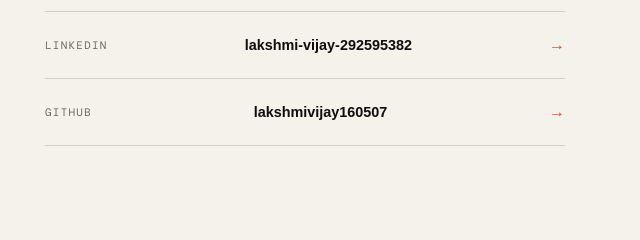
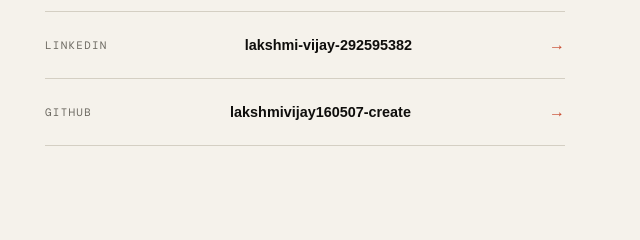
Before and after one commit to lakshmivijay160507-create/portfileo, a plain HTML site: page index.html in a window 1280 px wide. Shown: the part 4129-4369 px from the top of the page, 635-1275 px from the left. Drawn offline with nearby package versions, Linux system fonts and the light colour scheme; a web font is replaced by a local one.

Commit message:
Fix GitHub profile link to correct username

```diff
--- a/index.html
+++ b/index.html
@@ -394,9 +394,9 @@
         <span class="contact-value">lakshmi-vijay-292595382</span>
         <span class="contact-arrow">→</span>
       </a>
-      <a href="https://github.com/lakshmivijay160507" target="_blank" class="contact-row">
+      <a href="https://github.com/lakshmivijay160507-create" target="_blank" class="contact-row">
         <span class="contact-label">GitHub</span>
-        <span class="contact-value">lakshmivijay160507</span>
+        <span class="contact-value">lakshmivijay160507-create</span>
         <span class="contact-arrow">→</span>
       </a>
     </div>
```
